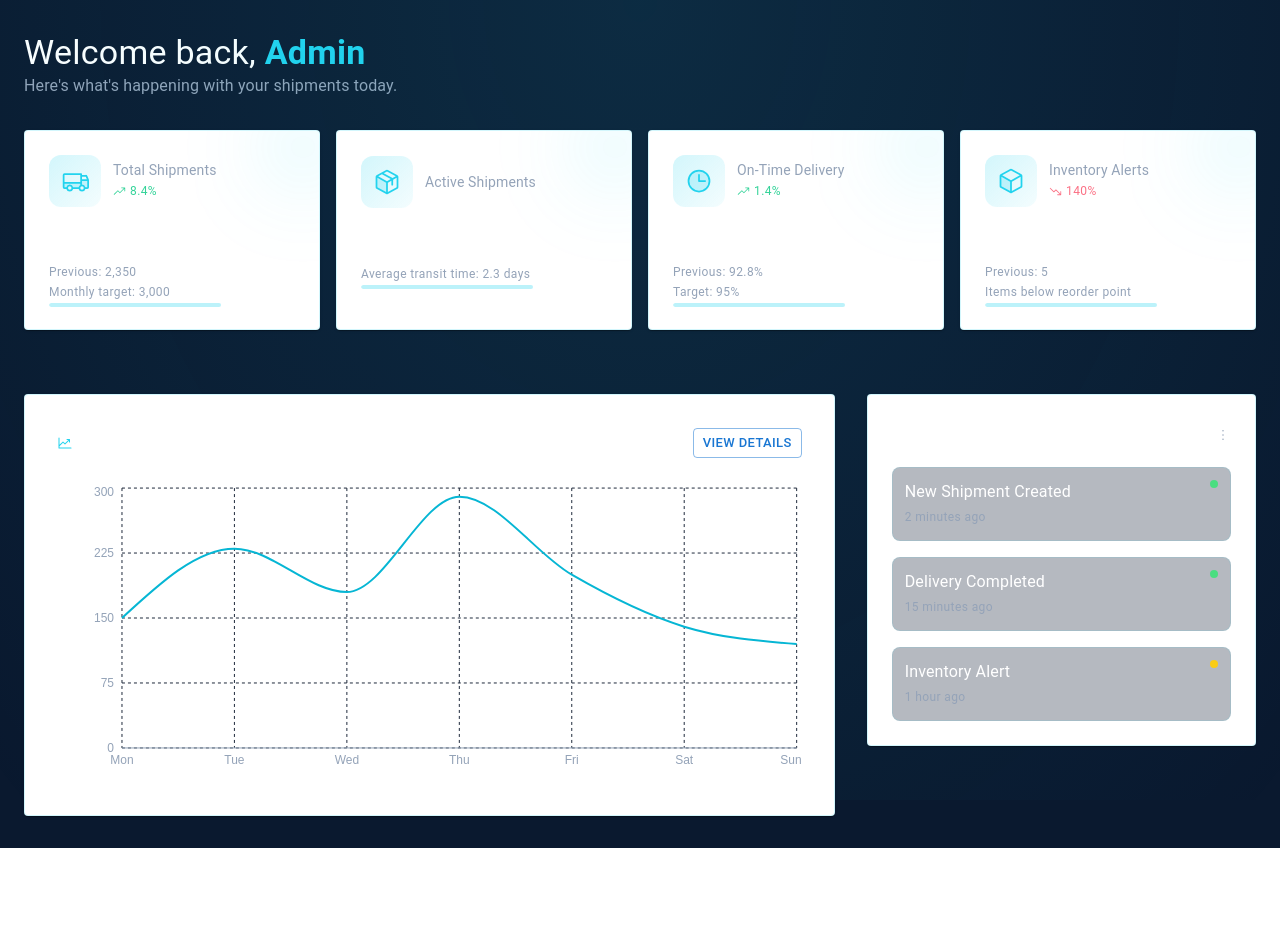
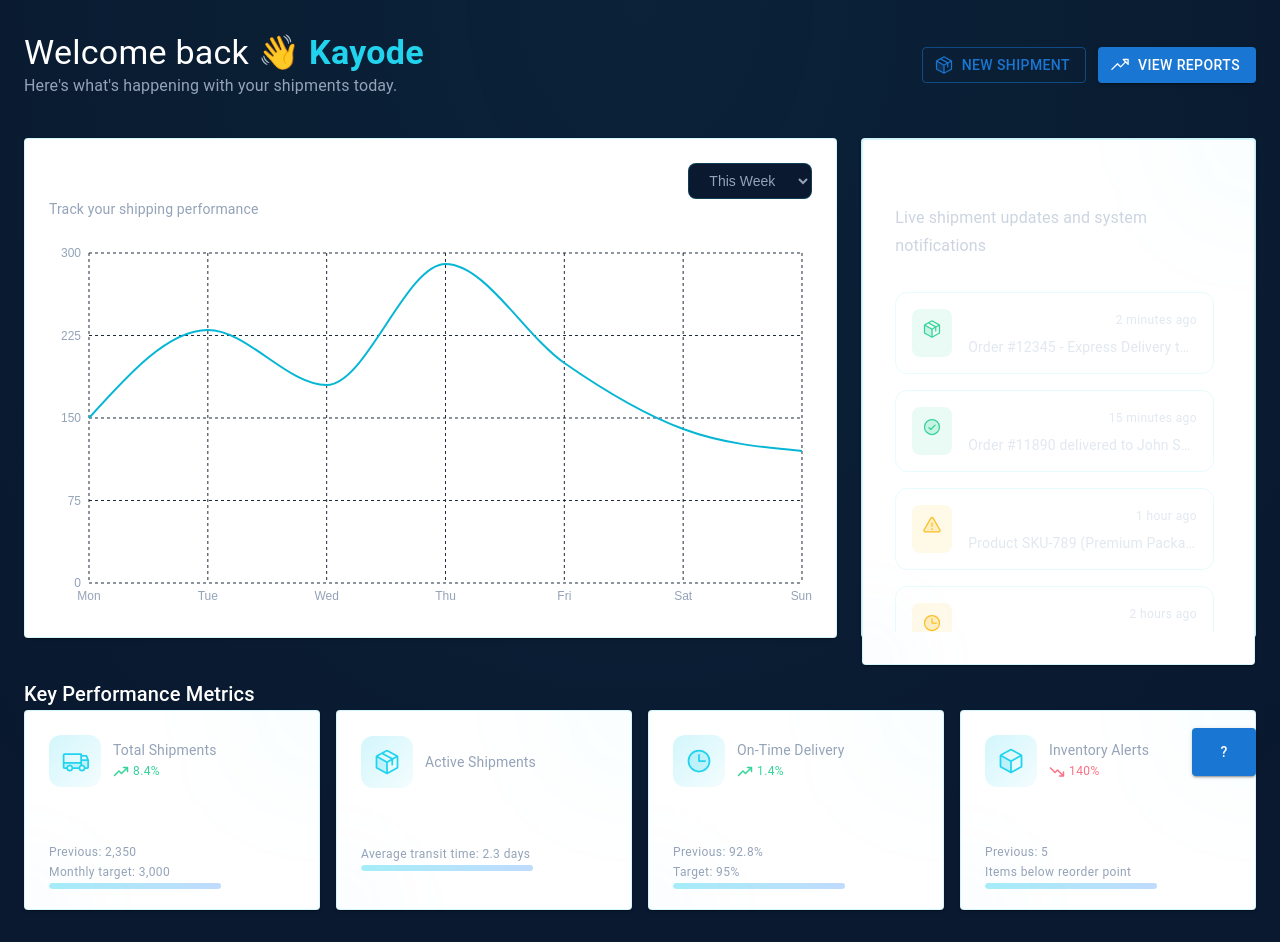
Before and after one commit to virtutechcloud/LogiMax, a Next.js app in the folder logimax/: page /dashboard in a window 1280 px wide. Before the commit the page ends 848 px from the top, so only its background shows below. Built offline with nearby package versions, Linux system fonts and the light colour scheme.

Commit message:
made changes to the dashboard

```diff
--- a/logimax/app/(dashboard)/dashboard/page.tsx
+++ b/logimax/app/(dashboard)/dashboard/page.tsx
@@ -23,6 +23,7 @@ import {
   TrendUp,
   TrendDown,
   DotsThreeVertical,
+  CheckCircle,
 } from "@phosphor-icons/react";
 import {
   LineChart,
@@ -73,11 +74,12 @@ const MetricCard: React.FC<MetricCardProps> = ({
     whileHover={{ scale: 1.02, transition: { duration: 0.2 } }}
     className="h-full"
   >
-    <Paper className="relative h-[200px] w-full p-6 bg-gradient-to-br from-navy-dark/80 to-navy-dark/40 border border-cyan-400/20 hover:border-cyan-400/40 transition-all backdrop-blur-sm overflow-hidden flex flex-col">
-      <div className="absolute top-0 right-0 w-24 h-24 bg-cyan-400/10 rounded-full blur-2xl transform translate-x-8 -translate-y-8" />
+    <Paper className="relative h-[200px] w-full p-6 bg-gradient-to-br from-navy-dark/80 to-navy-dark/40 border border-cyan-400/20 hover:border-cyan-400/40 transition-all backdrop-blur-sm overflow-hidden flex flex-col group">
+      <div className="absolute top-0 right-0 w-32 h-32 bg-cyan-400/5 rounded-full blur-3xl transform translate-x-16 -translate-y-16 group-hover:bg-cyan-400/10 transition-all duration-700" />
+      <div className="absolute bottom-0 left-0 w-24 h-24 bg-blue-400/5 rounded-full blur-2xl transform -translate-x-12 translate-y-12 group-hover:bg-blue-400/10 transition-all duration-700" />
 
       <div className="relative z-10 flex items-center gap-3 h-16">
-        <div className="p-3 rounded-xl bg-gradient-to-br from-cyan-400/20 to-cyan-400/5 backdrop-blur-sm">
+        <div className="p-3 rounded-xl bg-gradient-to-br from-cyan-400/20 to-cyan-400/5 backdrop-blur-sm group-hover:from-cyan-400/30 group-hover:to-cyan-400/10 transition-all duration-700">
           {icon}
         </div>
         <div>
@@ -91,9 +93,9 @@ const MetricCard: React.FC<MetricCardProps> = ({
               }`}
             >
               {trend === "up" ? (
-                <TrendUp fontSize="small" />
+                <TrendUp weight="bold" className="w-4 h-4" />
               ) : (
-                <TrendDown fontSize="small" />
+                <TrendDown weight="bold" className="w-4 h-4" />
               )}
               <Typography variant="caption" className="font-medium">
                 {Math.abs(percentageChange || 0)}%
@@ -104,6 +106,11 @@ const MetricCard: React.FC<MetricCardProps> = ({
       </div>
 
       <div className="relative z-10 flex-1 flex flex-col justify-center">
+        <motion.div
+          initial={{ opacity: 0, y: 10 }}
+          animate={{ opacity: 1, y: 0 }}
+          transition={{ delay: delay + 0.2 }}
+        >
           <Typography
             variant="h3"
             className="text-white font-bold tracking-tight"
@@ -115,6 +122,7 @@ const MetricCard: React.FC<MetricCardProps> = ({
               Previous: {previousValue}
             </Typography>
           )}
+        </motion.div>
       </div>
 
       {additionalInfo && (
@@ -122,9 +130,9 @@ const MetricCard: React.FC<MetricCardProps> = ({
           <Typography variant="caption" className="text-slate-400 block mb-2">
             {additionalInfo}
           </Typography>
-          <div className="h-1 w-full bg-navy-darker rounded-full overflow-hidden">
+          <div className="h-1.5 w-full bg-navy-darker rounded-full overflow-hidden">
             <motion.div
-              className="h-full bg-cyan-400/30 rounded-full"
+              className="h-full bg-gradient-to-r from-cyan-400/40 to-blue-400/40 rounded-full"
               initial={{ width: 0 }}
               animate={{ width: "70%" }}
               transition={{ delay: delay + 0.5, duration: 0.8 }}
@@ -137,37 +145,19 @@ const MetricCard: React.FC<MetricCardProps> = ({
 );
 
 const ChartSection: React.FC = () => (
-  <motion.div
-    initial={{ opacity: 0, y: 20 }}
-    animate={{ opacity: 1, y: 0 }}
-    transition={{ delay: 0.5 }}
+  <div className="w-full h-full">
+    <ResponsiveContainer width="100%" height="100%">
+      <LineChart
+        data={chartData}
+        margin={{ top: 10, right: 10, left: -20, bottom: 0 }}
       >
-    <Paper className="p-8 bg-navy-dark/50 border border-cyan-400/20 backdrop-blur-sm">
-      <div className="flex justify-between items-center mb-6">
-        <div className="flex items-center gap-2">
-          <ChartLineUp className="text-cyan-400" />
-          <Typography variant="h6" className="text-white">
-            Shipment Analytics
-          </Typography>
-        </div>
-        <Button
-          variant="outlined"
-          size="small"
-          className="border-cyan-400/20 text-cyan-400 hover:bg-cyan-400/10"
-        >
-          View Details
-        </Button>
-      </div>
-
-      <div className="h-[300px] w-full">
-        <ResponsiveContainer width="100%" height="100%">
-          <LineChart data={chartData}>
         <CartesianGrid strokeDasharray="3 3" stroke="#1e293b" />
         <XAxis
           dataKey="name"
           stroke="#94a3b8"
           fontSize={12}
           tickLine={false}
+          axisLine={false}
         />
         <YAxis
           stroke="#94a3b8"
@@ -194,39 +184,204 @@ const ChartSection: React.FC = () => (
       </LineChart>
     </ResponsiveContainer>
   </div>
+);
+
+const ActivitySection: React.FC = () => (
+  <motion.div
+    initial={{ opacity: 0, y: 20 }}
+    animate={{ opacity: 1, y: 0 }}
+    transition={{ delay: 0.6 }}
+    className="space-y-4"
+  >
+    <Paper className="p-8 bg-[#0a192f] border border-cyan-400/20 hover:border-cyan-400/40 transition-all backdrop-blur-sm relative overflow-hidden">
+      {/* Decorative gradients */}
+      <div className="absolute top-0 right-0 w-32 h-32 bg-cyan-400/5 rounded-full blur-3xl transform translate-x-16 -translate-y-16" />
+      <div className="absolute bottom-0 left-0 w-24 h-24 bg-blue-400/5 rounded-full blur-2xl transform -translate-x-12 translate-y-12" />
+
+      <div className="relative z-10">
+        <div className="mb-8">
+          <Typography variant="h5" className="text-white font-medium mb-2">
+            Activity Feed
+          </Typography>
+          <Typography variant="subtitle1" className="text-slate-300">
+            Live shipment updates and system notifications
+          </Typography>
+        </div>
+
+        <div className="space-y-4 overflow-y-auto max-h-[340px] pr-2">
+          {[
+            {
+              title: "Shipment Created",
+              time: "2 minutes ago",
+              status: "success",
+              icon: <Package weight="duotone" className="w-5 h-5" />,
+              description: "Order #12345 - Express Delivery to New York",
+            },
+            {
+              title: "Successful Delivery",
+              time: "15 minutes ago",
+              status: "success",
+              icon: <CheckCircle weight="duotone" className="w-5 h-5" />,
+              description:
+                "Order #11890 delivered to John Smith in Los Angeles",
+            },
+            {
+              title: "Low Stock Warning",
+              time: "1 hour ago",
+              status: "warning",
+              icon: <Warning weight="duotone" className="w-5 h-5" />,
+              description:
+                "Product SKU-789 (Premium Packaging) below minimum threshold",
+            },
+            {
+              title: "Delivery Delay Alert",
+              time: "2 hours ago",
+              status: "warning",
+              icon: <Clock weight="duotone" className="w-5 h-5" />,
+              description:
+                "Order #34567 delayed due to weather conditions in Chicago",
+            },
+          ].map((activity, index) => (
+            <motion.div
+              key={activity.title}
+              initial={{ opacity: 0, x: -20 }}
+              animate={{ opacity: 1, x: 0 }}
+              transition={{ delay: 0.7 + index * 0.1 }}
+              className="group p-4 bg-navy-darker rounded-xl border border-cyan-400/10 hover:border-cyan-400/20 transition-all duration-300"
+            >
+              <div className="flex gap-4">
+                <div
+                  className={`shrink-0 p-2.5 rounded-lg transition-colors duration-300 ${
+                    activity.status === "success"
+                      ? "bg-emerald-400/10 text-emerald-400 group-hover:bg-emerald-400/20"
+                      : "bg-amber-400/10 text-amber-400 group-hover:bg-amber-400/20"
+                  }`}
+                >
+                  {activity.icon}
+                </div>
+                <div className="flex-1 min-w-0">
+                  <div className="flex items-center justify-between mb-1">
+                    <Typography className="text-white font-semibold truncate">
+                      {activity.title}
+                    </Typography>
+                    <Typography
+                      variant="caption"
+                      className="text-slate-200 shrink-0 ml-2 font-semibold"
+                    >
+                      {activity.time}
+                    </Typography>
+                  </div>
+                  <Typography
+                    variant="body2"
+                    className="text-slate-200 truncate font-medium"
+                  >
+                    {activity.description}
+                  </Typography>
+                </div>
+              </div>
+            </motion.div>
+          ))}
+        </div>
+      </div>
     </Paper>
   </motion.div>
 );
 
 const Dashboard: React.FC = () => {
   return (
-    <div className="min-h-screen h-full bg-[#0a192f] overflow-x-hidden">
-      {/* Background gradients */}
+    <div className="min-h-screen bg-[#0a192f]">
+      {/* Enhanced background with better contrast */}
       <motion.div
-        className="fixed inset-0 bg-[radial-gradient(ellipse_at_top,_var(--tw-gradient-stops))] from-cyan-400/10 to-transparent pointer-events-none"
+        className="fixed inset-0 bg-[radial-gradient(ellipse_at_top,_var(--tw-gradient-stops))] from-cyan-400/5 to-transparent pointer-events-none"
         initial={{ opacity: 0 }}
         animate={{ opacity: 1 }}
         transition={{ duration: 1 }}
       />
 
-      <Container maxWidth="xl" className="py-8">
-        <div className="space-y-8">
-          {/* Welcome Message */}
+      <Container maxWidth="xl" className="relative">
+        <div className="py-8 space-y-10">
+          {/* Welcome Section with Quick Actions */}
+          <div className="flex justify-between items-center">
             <motion.div
               initial={{ opacity: 0, y: 20 }}
               animate={{ opacity: 1, y: 0 }}
               transition={{ duration: 0.5 }}
             >
               <Typography variant="h4" className="text-white mb-2 font-light">
-              Welcome back,{" "}
-              <span className="font-bold text-cyan-400">Admin</span>
+                Welcome back 👋{" "}
+                <span className="font-bold text-cyan-400">Kayode</span>
               </Typography>
               <Typography variant="body1" className="text-slate-400">
                 Here's what's happening with your shipments today.
               </Typography>
             </motion.div>
 
-          {/* Metrics Grid */}
+            {/* Quick Action Buttons */}
+            <div className="flex gap-3">
+              <Button
+                variant="outlined"
+                startIcon={<Package weight="duotone" />}
+                className="border-cyan-400/20 text-cyan-400 hover:border-cyan-400/40"
+              >
+                New Shipment
+              </Button>
+              <Button
+                variant="contained"
+                startIcon={<TrendUp weight="duotone" />}
+                className="bg-cyan-400 hover:bg-cyan-500"
+              >
+                View Reports
+              </Button>
+            </div>
+          </div>
+
+          {/* Analytics Grid - Fixed Chart Container */}
+          <div className="grid grid-cols-1 lg:grid-cols-3 gap-6">
+            {/* Main Chart Section - Fixed Height and Overflow */}
+            <div className="lg:col-span-2">
+              <Paper className="h-[500px] bg-[#0a192f] border border-cyan-400/20 hover:border-cyan-400/40 transition-all duration-500">
+                <div className="p-6 h-full flex flex-col">
+                  <div className="flex justify-between items-start mb-6">
+                    <div className="space-y-1">
+                      <Typography
+                        variant="h6"
+                        className="text-white font-medium"
+                      >
+                        Shipment Analytics
+                      </Typography>
+                      <Typography variant="body2" className="text-slate-400">
+                        Track your shipping performance
+                      </Typography>
+                    </div>
+                    <select className="bg-[#0a192f] border border-cyan-400/20 text-slate-400 px-4 py-2 rounded-lg focus:outline-none focus:border-cyan-400/40 text-sm">
+                      <option value="week">This Week</option>
+                      <option value="month">This Month</option>
+                      <option value="year">This Year</option>
+                    </select>
+                  </div>
+                  {/* Chart Container with Fixed Height */}
+                  <div className="flex-1 min-h-0">
+                    {" "}
+                    {/* This ensures proper height calculation */}
+                    <ChartSection />
+                  </div>
+                </div>
+              </Paper>
+            </div>
+
+            {/* Activity Feed Section */}
+            <div className="lg:col-span-1">
+              <Paper className="h-[500px] bg-[#0a192f] border border-cyan-400/20 hover:border-cyan-400/40 transition-all duration-500">
+                <ActivitySection />
+              </Paper>
+            </div>
+          </div>
+
+          {/* Metrics Section with Headers */}
+          <Grid item xs={12}>
+            <Typography variant="h6" className="text-white mb-4">
+              Key Performance Metrics
+            </Typography>
             <Box className="grid grid-cols-1 sm:grid-cols-2 md:grid-cols-4 gap-4">
               {[
                 {
@@ -245,7 +400,10 @@ const Dashboard: React.FC = () => {
                   title: "Active Shipments",
                   value: "186",
                   icon: (
-                  <Package weight="duotone" className="text-cyan-400 w-7 h-7" />
+                    <Package
+                      weight="duotone"
+                      className="text-cyan-400 w-7 h-7"
+                    />
                   ),
                   delay: 0.2,
                   additionalInfo: "Average transit time: 2.3 days",
@@ -280,79 +438,18 @@ const Dashboard: React.FC = () => {
                 </div>
               ))}
             </Box>
+          </Grid>
 
-          {/* Analytics Section */}
-          <Grid container spacing={4}>
-            <Grid item xs={12} lg={8}>
-              <ChartSection />
-            </Grid>
-            <Grid item xs={12} lg={4}>
-              <motion.div
-                initial={{ opacity: 0, y: 20 }}
-                animate={{ opacity: 1, y: 0 }}
-                transition={{ delay: 0.6 }}
-                className="space-y-4"
+          {/* Help Section */}
+          <div className="fixed bottom-6 right-6">
+            <Button
+              variant="contained"
+              className="bg-cyan-400 hover:bg-cyan-500 rounded-full w-12 h-12 min-w-0"
+              title="Need help?"
             >
-                {/* Activity Summary */}
-                <Paper className="p-6 bg-navy-dark/50 border border-cyan-400/20 backdrop-blur-sm">
-                  <div className="flex justify-between items-center mb-4">
-                    <Typography variant="h6" className="text-white">
-                      Recent Activity
-                    </Typography>
-                    <DotsThreeVertical className="text-slate-400" />
+              ?
+            </Button>
           </div>
-                  <div className="space-y-4">
-                    {[
-                      {
-                        title: "New Shipment Created",
-                        time: "2 minutes ago",
-                        status: "success",
-                      },
-                      {
-                        title: "Delivery Completed",
-                        time: "15 minutes ago",
-                        status: "success",
-                      },
-                      {
-                        title: "Inventory Alert",
-                        time: "1 hour ago",
-                        status: "warning",
-                      },
-                    ].map((activity, index) => (
-                      <motion.div
-                        key={activity.title}
-                        initial={{ opacity: 0, x: -20 }}
-                        animate={{ opacity: 1, x: 0 }}
-                        transition={{ delay: 0.7 + index * 0.1 }}
-                        className="p-3 bg-navy-dark/30 rounded-lg border border-cyan-400/10"
-                      >
-                        <div className="flex justify-between items-start">
-                          <div>
-                            <Typography className="text-white font-medium">
-                              {activity.title}
-                            </Typography>
-                            <Typography
-                              variant="caption"
-                              className="text-slate-400"
-                            >
-                              {activity.time}
-                            </Typography>
-                          </div>
-                          <div
-                            className={`h-2 w-2 rounded-full ${
-                              activity.status === "success"
-                                ? "bg-green-400"
-                                : "bg-yellow-400"
-                            }`}
-                          />
-                        </div>
-                      </motion.div>
-                    ))}
-                  </div>
-                </Paper>
-              </motion.div>
-            </Grid>
-          </Grid>
         </div>
       </Container>
     </div>
```
Lines whose indentation alone changed are shown as unchanged.
